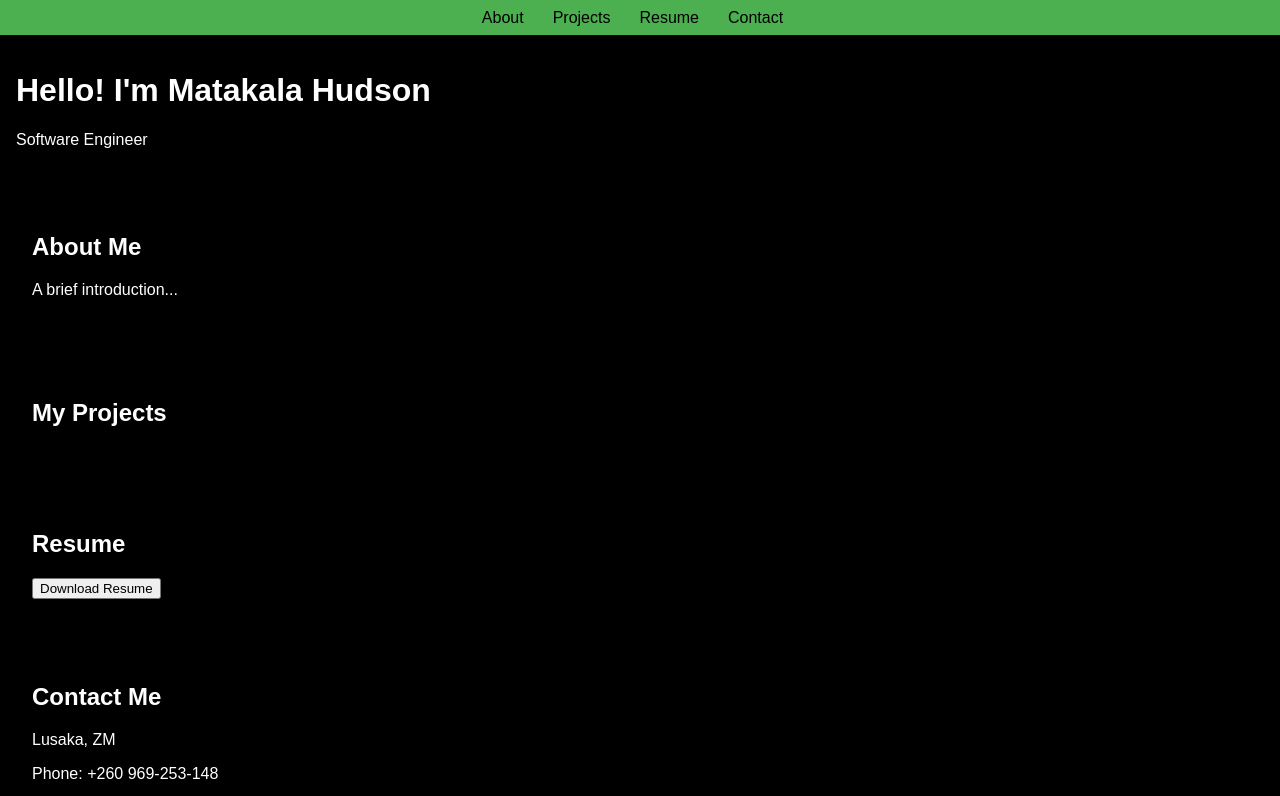
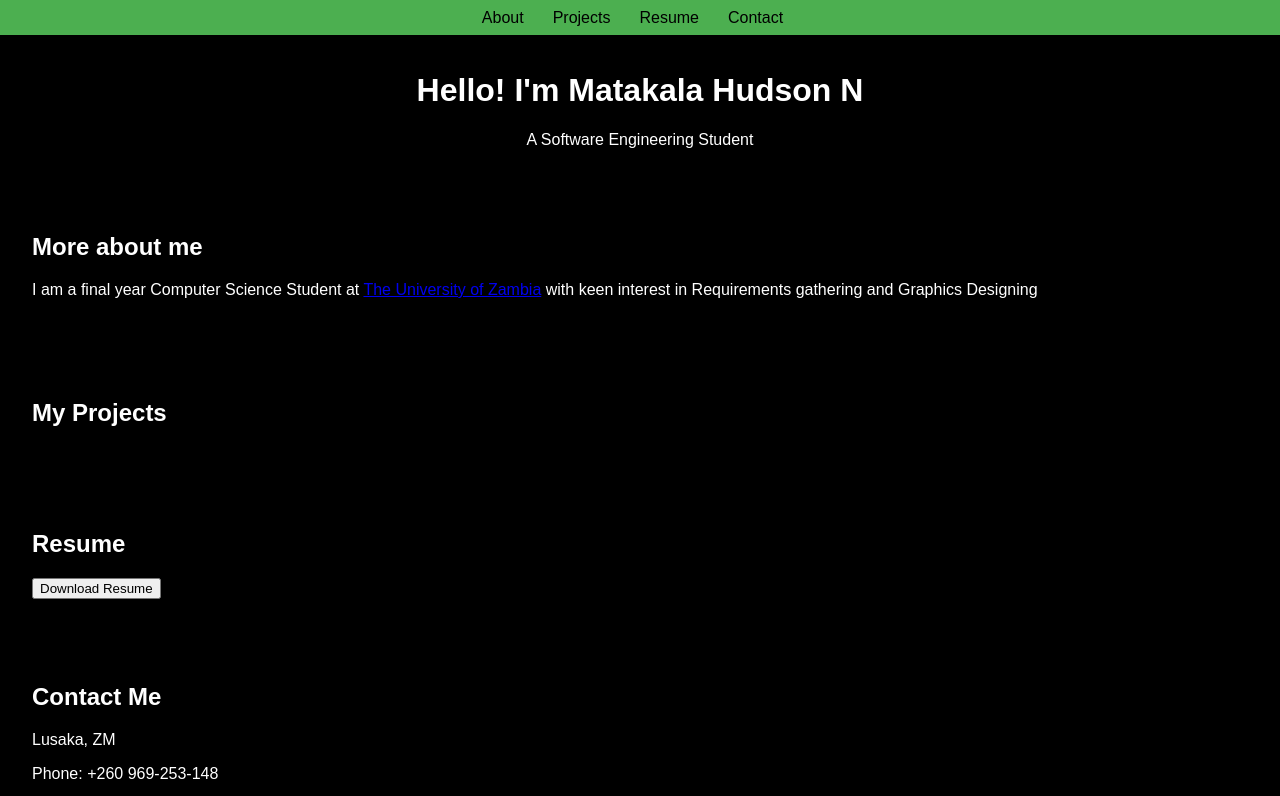
Before and after one commit to SAMMY-HM/PersonalProject, a plain HTML site: page FrontEnd/index.html in a window 1280 px wide. Shown: the top 796 px of the page. Drawn offline with Linux system fonts and the light colour scheme; no server answers; some icons are missing.

Commit message:
updated comments

```diff
--- a/FrontEnd/index.html
+++ b/FrontEnd/index.html
@@ -3,8 +3,9 @@
 <head>
     <meta charset="UTF-8">
     <meta name="viewport" content="width=device-width, initial-scale=1.0">
-    <title>Portfolio</title>
+    <title>MyPortfolio</title>
     <link rel="stylesheet" href="style.css">
+
 </head>
 <body>
     <nav class="navbar">
@@ -17,12 +18,12 @@
     </nav>
     <div class="pageContent" id="pageContentID">
         <header class="header1">
-            <h1>Hello! I'm Matakala Hudson</h1>
-            <p>Software Engineer</p>
+            <h1>Hello! I'm Matakala Hudson N</h1>
+            <p>A Software Engineering Student</p>
         </header>
         <section id="about">
-            <h2>About Me</h2>
-            <p>A brief introduction...</p>
+            <h2>More about me</h2>
+            <p>I am a final year Computer Science Student at <a href="https://www.unza.zm" target=”_blank”>The University of Zambia</a> with keen interest in Requirements gathering and Graphics Designing</p>
         </section>
         <section id="projects">
             <h2>My Projects</h2>
--- a/FrontEnd/style.css
+++ b/FrontEnd/style.css
@@ -1,4 +1,9 @@
 /* style.css */
+/* importing css fonts*/
+@font-face {
+  font-family: Montserrat;
+  src: url(https://fonts.googleapis.com/css?family=Montserrat);
+}
 
 /* Set the box-sizing property for the entire document to border-box,
    ensuring that padding and border are included in the element's total width and height */
@@ -6,14 +11,24 @@
     box-sizing: border-box;
     overflow-x: hidden; /* Prevent horizontal scrolling */
   }
+  h1, header p {
+    text-align: center;
+  }
+  h2 {
+
+  }
 
   body {
-    font-family: Arial, sans-serif;
+    font-family: "Montserrat", Arial, sans-serif;
     margin: 0;
     padding: 0;
     background-color: black;
     color: white;
     overflow-x: hidden; /* Prevent horizontal scrolling */
+  }
+  body, h1, p {font-family: "Montserrat", sans-serif}
+  h2 {
+    font-family: sans-serif
   }
 
   /* Ensure all elements use border-box */
```
Also changed, not shown: 2 other files.
